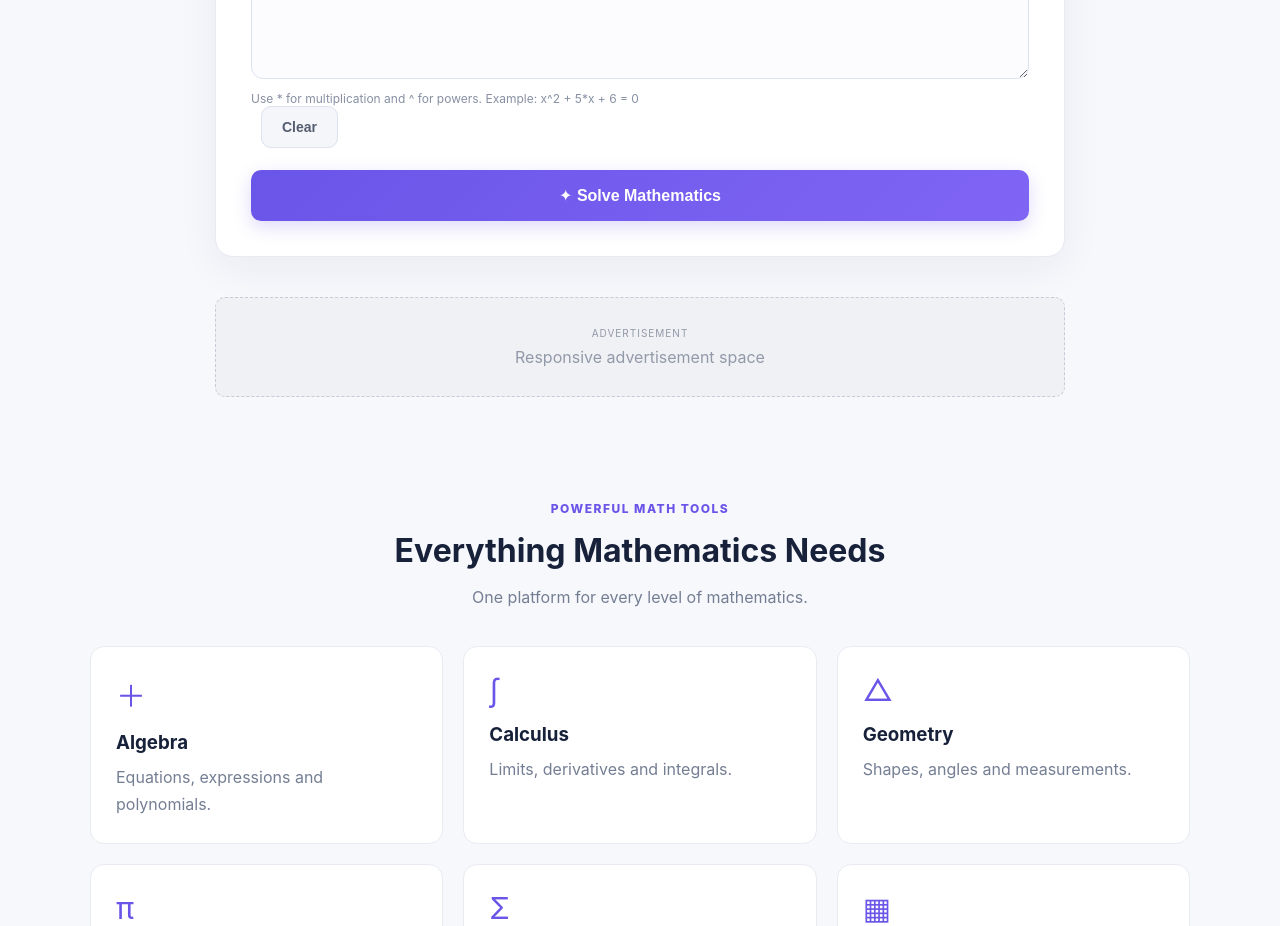
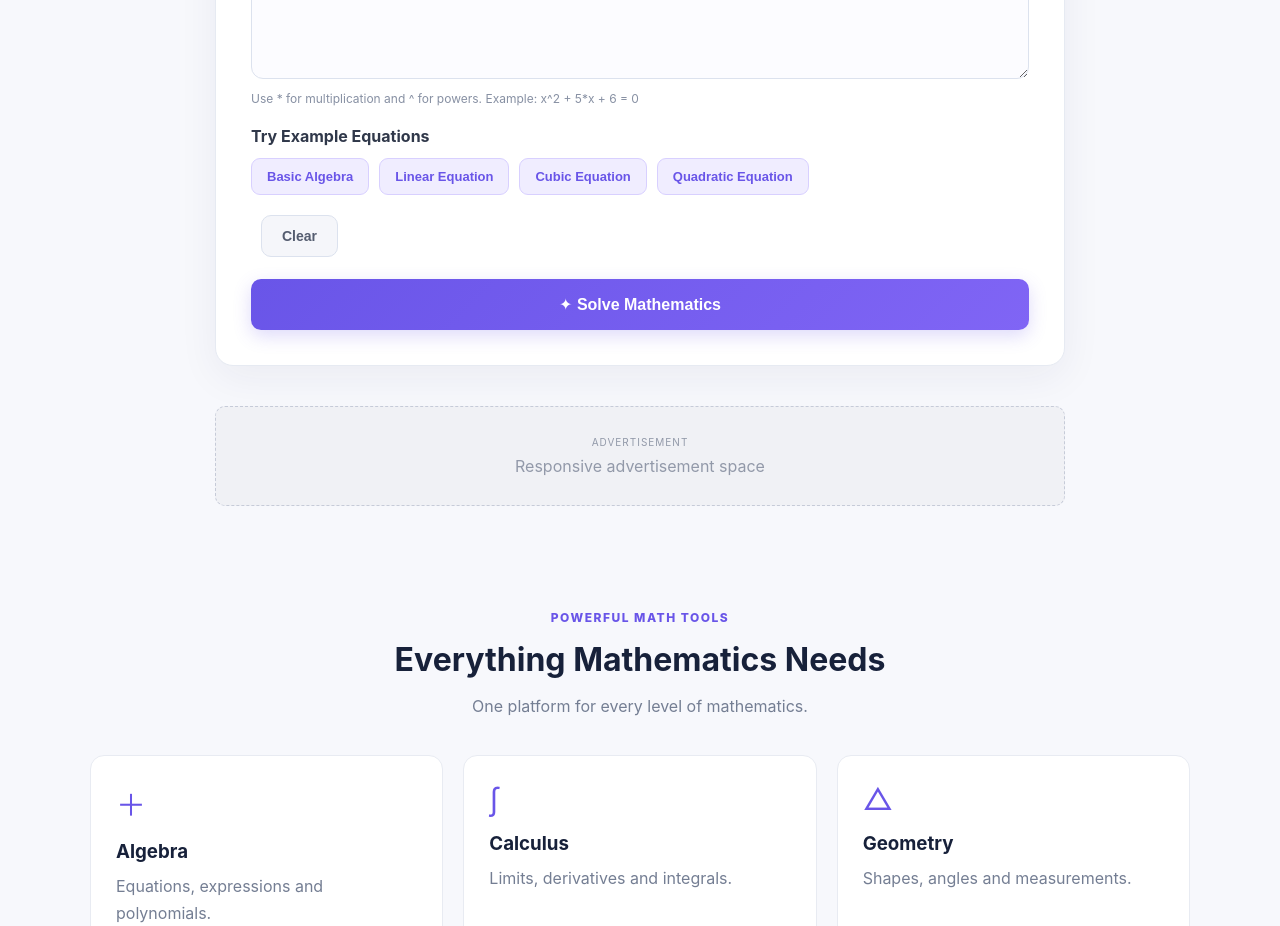
Before and after one commit to shoukali0089-ai/MathGenius-AI, a React (Vite) app in the folder frontend/: page / in a window 1280 px wide. Shown: the part 940-1866 px from the top of the page. Built offline with nearby package versions, Linux system fonts and the light colour scheme; what better-react-mathjax would draw is missing.

Commit message:
Add example equations feature

```diff
--- a/frontend/src/App.css
+++ b/frontend/src/App.css
@@ -733,3 +733,55 @@ footer small {
     width: 100%;
   }
 }
+
+/* Day 27: Example Equations */
+.examples-section {
+  margin: 20px 0;
+}
+
+.examples-section h3 {
+  margin-bottom: 12px;
+  color: #30384a;
+  font-size: 16px;
+}
+
+.examples-list {
+  display: flex;
+  flex-wrap: wrap;
+  gap: 10px;
+}
+
+.example-button {
+  padding: 10px 15px;
+  background: #f0edff;
+  color: #6955e8;
+  border: 1px solid #d8d0ff;
+  border-radius: 9px;
+  font-size: 13px;
+  font-weight: 700;
+  cursor: pointer;
+  transition: all 0.2s ease;
+}
+
+.example-button:hover:not(:disabled) {
+  background: #6955e8;
+  color: #ffffff;
+  transform: translateY(-2px);
+}
+
+.example-button:disabled {
+  opacity: 0.6;
+  cursor: not-allowed;
+}
+
+@media (max-width: 600px) {
+  .examples-list {
+    display: grid;
+    grid-template-columns: repeat(2, minmax(0, 1fr));
+  }
+
+  .example-button {
+    width: 100%;
+    padding: 11px 8px;
+  }
+}
--- a/frontend/src/App.tsx
+++ b/frontend/src/App.tsx
@@ -12,6 +12,26 @@ const mathJaxConfig = {
     skipHtmlTags: ["script", "noscript", "style", "textarea", "pre", "code"],
   },
 };
+
+const exampleEquations = [
+  {
+    label: "Basic Algebra",
+    equation: "x^2 + 5*x + 6 = 0",
+  },
+  {
+    label: "Linear Equation",
+    equation: "2*x + 5 = 15",
+  },
+  {
+    label: "Cubic Equation",
+    equation: "x^3 + x + 1 = 0",
+  },
+  {
+    label: "Quadratic Equation",
+    equation: "x^2 - 4 = 0",
+  },
+];
+
 type SolveResponse = {
   success: boolean;
   type: string;
@@ -236,6 +256,31 @@ function handleClear() {
             Example: x^2 + 5*x + 6 = 0
           </div>
 
+<div className="examples-section">
+  <h3>Try Example Equations</h3>
+
+  <div className="examples-list">
+    {exampleEquations.map((example) => (
+      <button
+        key={example.label}
+        type="button"
+        className="example-button"
+        disabled={loading}
+        onClick={() => {
+          setEquation(example.equation);
+          setResult(null);
+          setError("");
+          setCopiedAnswer(null);
+          setCopiedAll(false);
+          setCopiedSteps(false);
+        }}
+      >
+        {example.label}
+      </button>
+    ))}
+  </div>
+</div>
+
 <button
   className="clear-button"
   onClick={handleClear}
```
